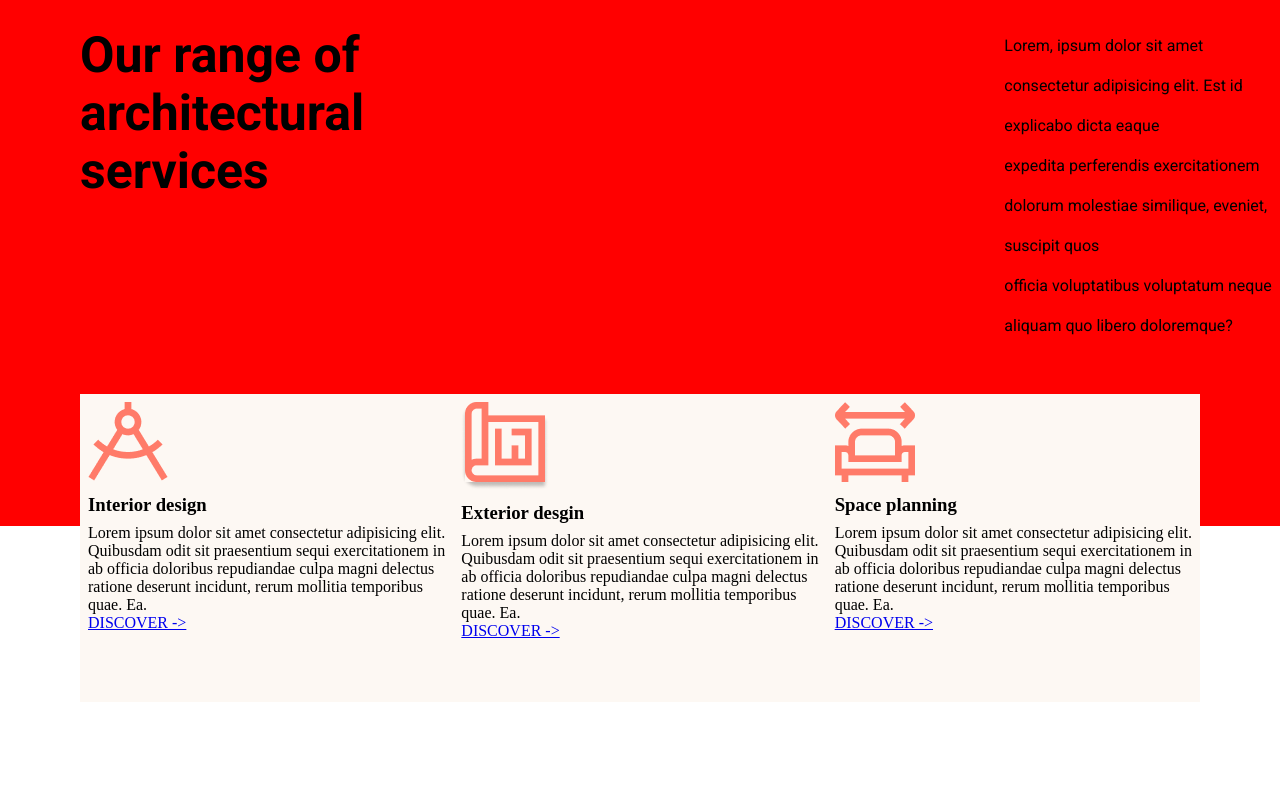
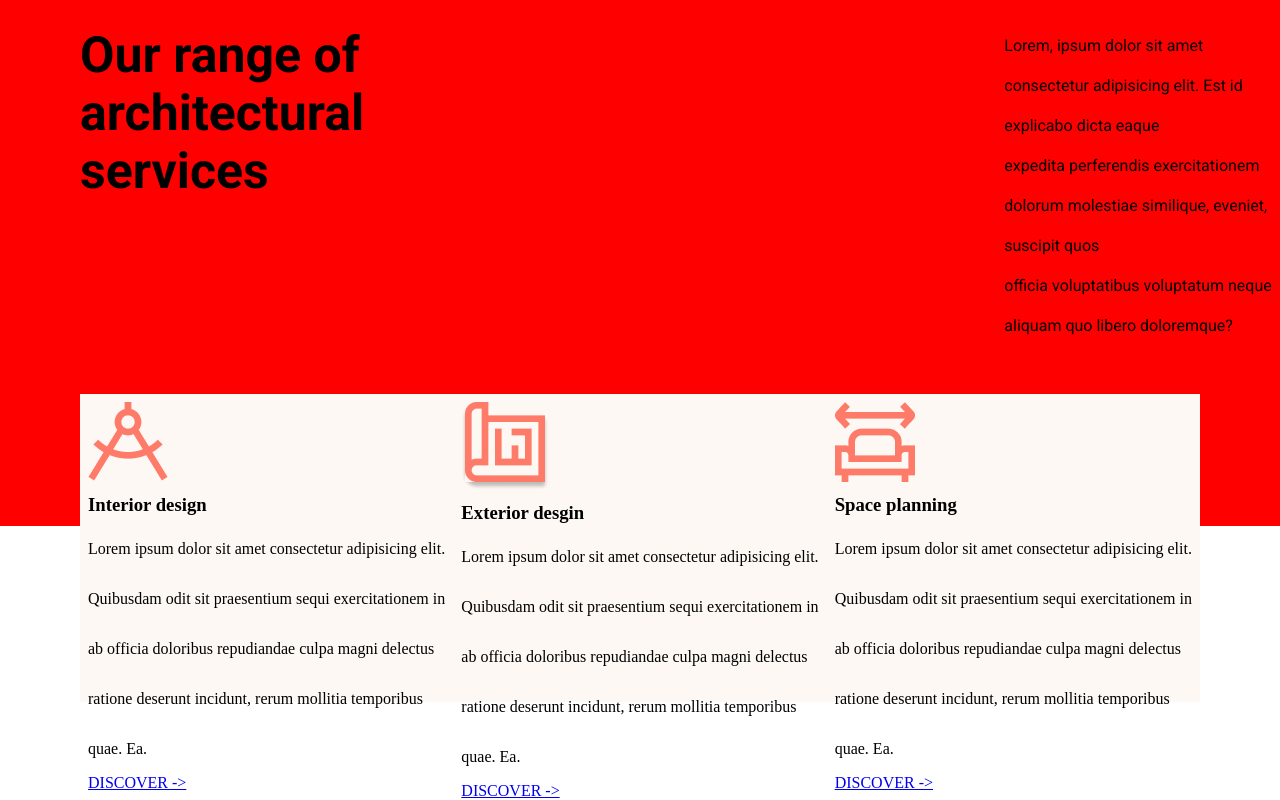
Before and after one commit to gabrieljcoutinho/Projeto-Archi-Firm, a React (Create React App) app: page / in a window 1280 px wide. Shown: the part 1058-1858 px from the top of the page. Before the commit the page ends 1760 px from the top, so only its background shows below. Built offline with nearby package versions, Linux system fonts and the light colour scheme.

Commit message:
teste line jeith

```diff
--- a/src/Css/Arquitetura.css
+++ b/src/Css/Arquitetura.css
@@ -45,3 +45,7 @@ h3 {
     padding-top: 0.5rem;
     padding-bottom: 0.5rem;
 }
+
+.descricaoArquitetura{
+    line-height: 50px;
+}
```
